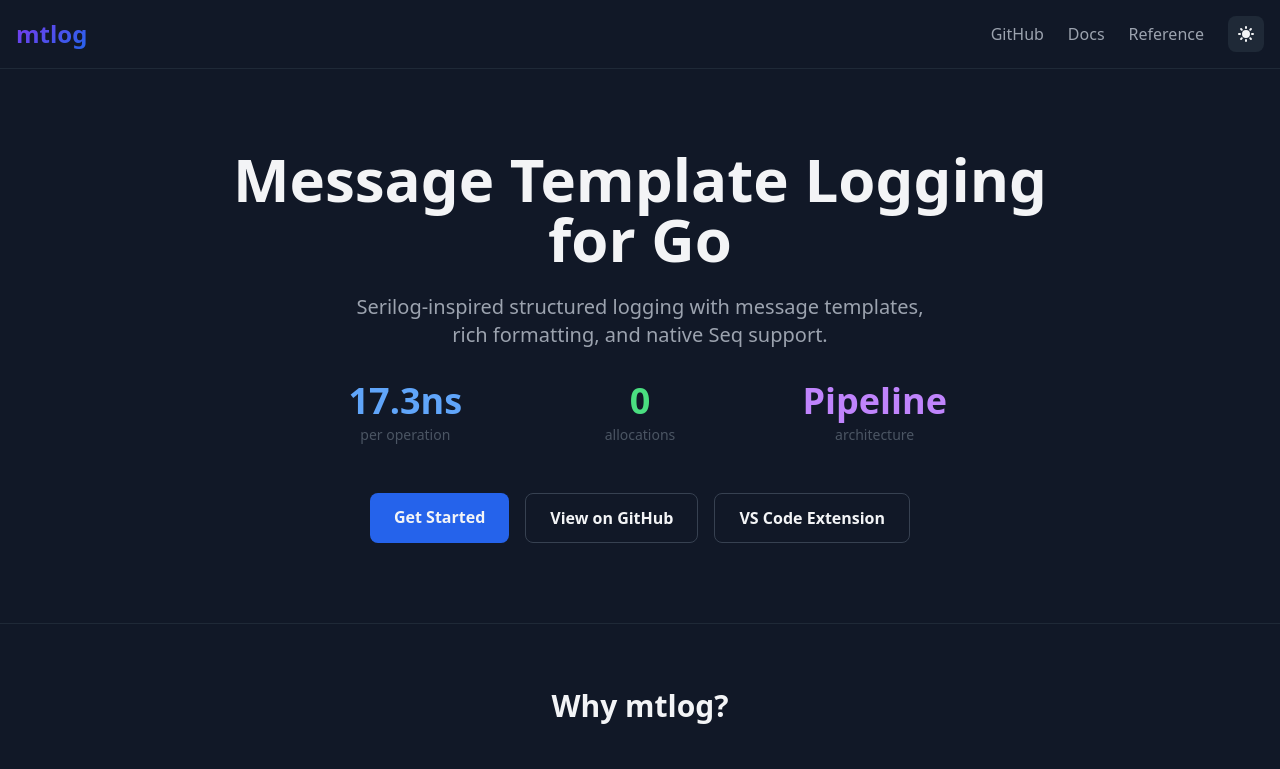
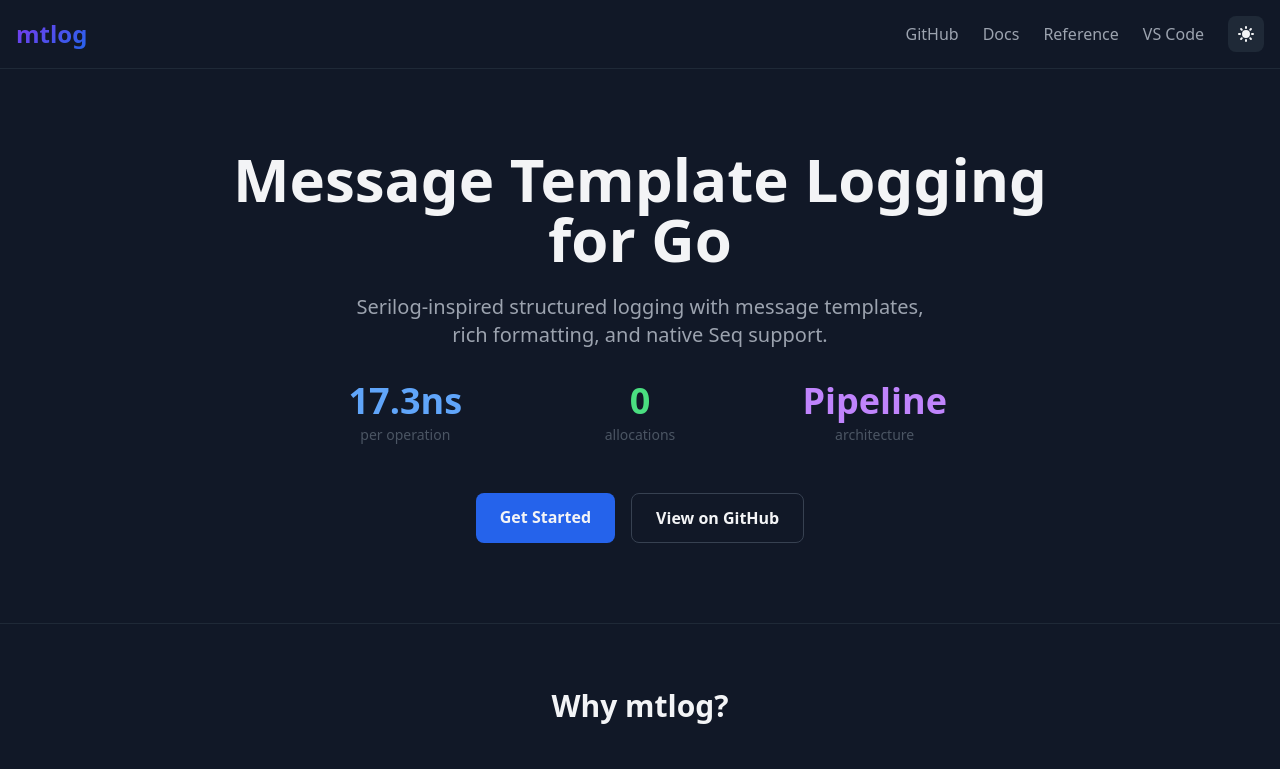
Before and after one commit to willibrandon/mtlog, a plain HTML site: page docs/index.html in a window 1280 px wide. Shown: the top 769 px of the page. Drawn offline with nearby package versions, Linux system fonts and the light colour scheme.

Commit message:
feat: update documentation to include VS Code extension link

```diff
--- a/docs/index.html
+++ b/docs/index.html
@@ -101,6 +101,7 @@
                     <a href="https://github.com/willibrandon/mtlog" class="text-gray-400 hover:text-white transition">GitHub</a>
                     <a href="https://pkg.go.dev/github.com/willibrandon/mtlog" class="text-gray-400 hover:text-white transition">Docs</a>
                     <a href="/quick-reference" class="text-gray-400 hover:text-white transition">Reference</a>
+                    <a href="https://marketplace.visualstudio.com/items?itemName=mtlog.mtlog-analyzer" class="text-gray-400 hover:text-white transition">VS Code</a>
                 </nav>
                 <!-- Theme Switcher -->
                 <button id="theme-toggle" class="p-2 rounded-lg bg-gray-800 hover:bg-gray-700 transition" aria-label="Toggle theme">
@@ -149,9 +150,6 @@
                 </a>
                 <a href="https://github.com/willibrandon/mtlog" class="border border-gray-700 hover:border-gray-600 px-6 py-3 rounded-lg font-semibold transition">
                     View on GitHub
-                </a>
-                <a href="https://marketplace.visualstudio.com/items?itemName=mtlog.mtlog-analyzer" class="border border-gray-700 hover:border-gray-600 px-6 py-3 rounded-lg font-semibold transition">
-                    VS Code Extension
                 </a>
             </div>
         </div>
```
Also changed, not shown: docs/quick-reference.html (+1 -1 lines).
